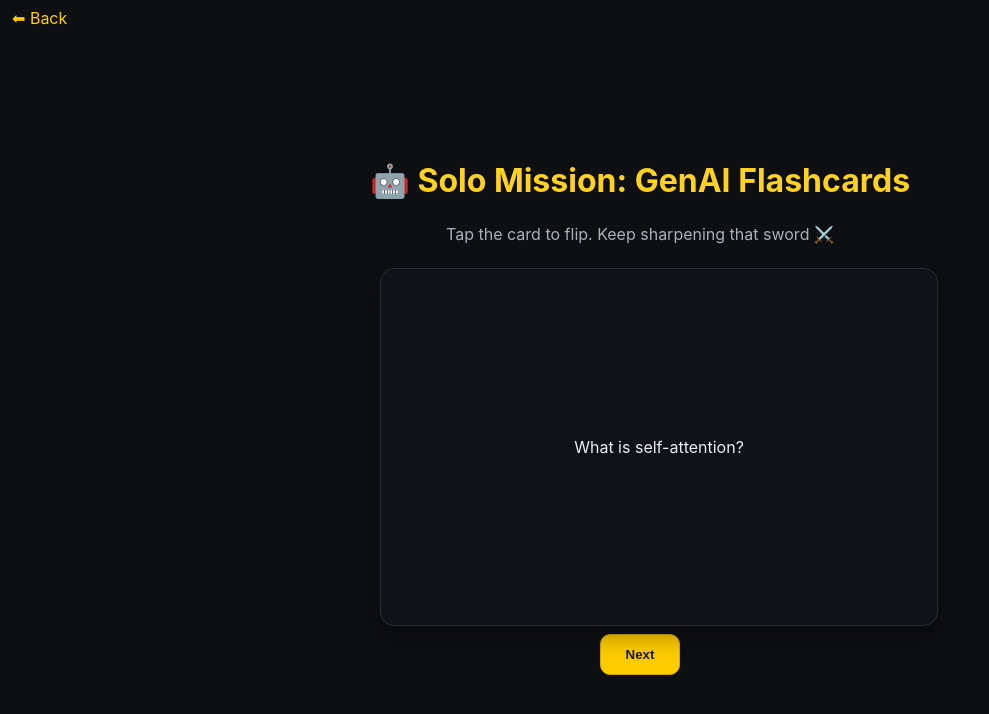
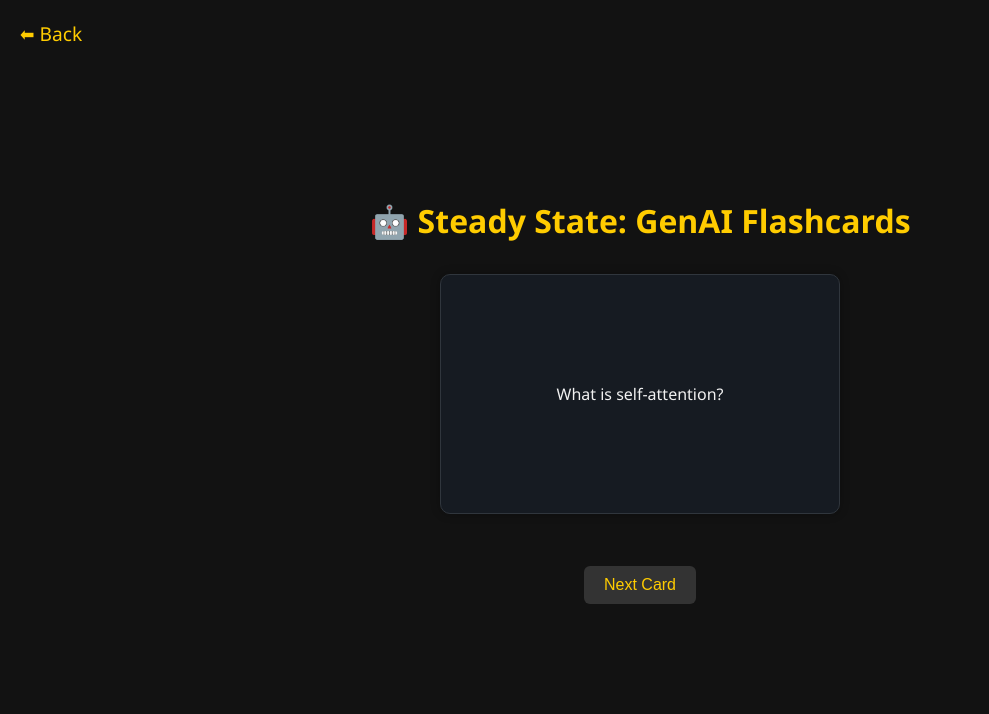
Before and after one commit to oleebranch/interview_slayer, a website: page flashcard_genai.html in a window 1280 px wide. Shown: the whole page, without its empty margins (0-989 px from the left). Drawn offline with Linux system fonts and the light colour scheme.

Commit message:
align shared layout, back link anchored and mini-safe card.

```diff
--- a/flashcard_genai.html
+++ b/flashcard_genai.html
@@ -7,197 +7,115 @@
   <link rel="manifest" href="manifest.json" />
   <meta name="theme-color" content="#121212" />
   <title>GenAI Flashcards</title>
+  <link rel="stylesheet" href="style.css">
 
   <style>
-    :root {
-      --bg: #0e0f12;
-      --panel: #1a1d22;
-      --panel-2: #15181d;
-      --text: #e9eef3;
-      --muted: #a9b1bb;
-      --yellow: #ffd21f;
-      --yellow-2: #ffcc00;
-      --border: #2a2f36;
+    body {
+      background-color: #121212;
+      color: #f1f1f1;
+      font-family: 'Segoe UI', Tahoma, Geneva, Verdana, sans-serif;
+      display: flex;
+      flex-direction: column;
+      align-items: center;
+      justify-content: center;
+      height: 100vh;
+      margin: 0;
     }
 
-    /* base */
-    html,
-    body {
-      height: 100%;
-      margin: 0;
-      background: var(--bg);
-      color: var(--text);
-      font-family: Inter, system-ui, -apple-system, Segoe UI, Roboto, Helvetica, Arial, sans-serif;
+    h1 {
+      font-size: 2rem;
+      color: #ffcc00;
+      margin-bottom: 2rem;
     }
 
-    body {
-      overflow: hidden;
-    }
-
-    /* no page scroll */
-
-    /* frame */
-    .app {
-      min-height: 100dvh;
-      min-height: 100svh;
-      display: grid;
-      grid-template-rows: auto 1fr;
-    }
-
-    .app-header {
-      display: flex;
-      align-items: center;
-      gap: .5rem;
-      padding: calc(8px + env(safe-area-inset-top, 0px)) 12px 8px 12px;
-      background: var(--bg);
-    }
-
-    .app-header .back {
-      color: var(--yellow-2);
-      text-decoration: none;
-      font-size: 1rem;
-    }
-
-    #fs-btn {
-      display: none;
-    }
-
-    /* hidden for now */
-
-    /* center stage */
-    .stage {
-      display: grid;
-      place-items: center;
-      padding: 12px;
-    }
-
-    .center {
-      width: min(92vw, 800px);
-      display: grid;
-      gap: 18px;
-      text-align: center;
-    }
-
-    /* flashcard */
-    .title {
-      font-size: clamp(22px, 3.2vw, 32px);
-      color: var(--yellow);
-      margin: 0 0 6px;
-    }
-
-    .subtle {
-      color: var(--muted);
-      margin: 0 0 6px;
-    }
-
-    .card-wrap {
+    .card-container {
       perspective: 1000px;
-      width: min(92vw, 520px);
-      height: 320px;
-      margin: 0 auto;
+      width: 100%;
+      max-width: 400px;
+      height: 240px;
+      margin-bottom: 2rem;
     }
 
     .card {
       width: 100%;
       height: 100%;
-      background: #0f1318;
-      border: 1px solid var(--border);
-      border-radius: 14px;
-      box-shadow: 0 10px 24px rgba(0, 0, 0, .35);
+      background-color: #161b22;
+      border: 1px solid #30363d;
+      border-radius: 10px;
+      box-shadow: 0 0 10px rgba(0, 0, 0, 0.3);
       display: flex;
       align-items: center;
       justify-content: center;
       text-align: center;
-      padding: 18px;
+      padding: 1rem;
+      transition: transform 0.6s;
       transform-style: preserve-3d;
-      transition: transform .6s;
+      position: relative;
       cursor: pointer;
+    }
+
+    .front,
+    .back {
+      position: absolute;
+      width: 100%;
+      height: 100%;
+      backface-visibility: hidden;
+      display: flex;
+      flex-direction: column;
+      align-items: center;
+      justify-content: center;
+      padding: 1rem;
+    }
+
+    .back {
+      transform: rotateY(180deg);
     }
 
     .card.flipped {
       transform: rotateY(180deg);
     }
 
-    .face {
-      position: absolute;
-      inset: 0;
-      display: flex;
-      flex-direction: column;
-      align-items: center;
-      justify-content: center;
-      padding: 18px;
-      backface-visibility: hidden;
-      border-radius: 14px;
-    }
-
-    .face.back {
-      transform: rotateY(180deg);
-    }
-
-    /* controls */
-    .controls {
-      display: flex;
-      gap: 14px;
-      /* more space between buttons */
-      justify-content: center;
-      margin-top: 28px;
-      /* space between card and buttons */
+    .card:hover {
+      background-color: #2a2a2a;
     }
 
     .btn {
-      border: 1px solid var(--border);
-      border-radius: 10px;
-      padding: 12px 16px;
-      /* slightly bigger tap target */
-      background: var(--panel-2);
-      color: var(--yellow-2);
-      font-weight: 700;
+      margin-top: 20px;
+      padding: 10px 20px;
+      font-size: 1rem;
+      background-color: #333;
+      color: #ffcc00;
+      border: none;
+      border-radius: 6px;
       cursor: pointer;
-      min-width: 80px;
-      /* keeps them from shrinking too much */
     }
 
-    .btn.primary {
-      background: var(--yellow-2);
-      color: #1a1a1a;
-      border-color: #d0a800;
-    }
-
-    /* small screens */
-    @media (max-width:520px) {
-      .card-wrap {
-        height: 280px;
-      }
+    .btn:hover {
+      background-color: #444;
     }
   </style>
 </head>
 
 <body>
-  <div class="app">
-    <header class="app-header">
-      <a class="back" href="solo.html">⬅ Back</a>
-      <!-- <button id="fs-btn" aria-pressed="false" title="Toggle Fullscreen">⛶</button> -->
-    </header>
+  <a href="steady.html" style="
+      position: absolute;
+      top: 20px;
+      left: 20px;
+      color: #f1f1f1;
+      text-decoration: none;
+      font-size: 1.2rem;
+      color: #ffcc00;
+    ">⬅ Back</a>
 
-    <main class="stage">
-      <section class="center">
-        <h1 class="title">🤖 Solo Mission: GenAI Flashcards</h1>
-        <p class="subtle">Tap the card to flip. Keep sharpening that sword ⚔️</p>
+  <h1>🤖 Steady State: GenAI Flashcards</h1>
+  <div class="card-container" onclick="flipCard()">
+    <div id="card" class="card">
+      <div class="front" id="front"> Loading question...</div>
+      <div class="back" id="back">Loading answer...</div>
+    </div>
+  </div>
 
-        <div class="card-wrap" onclick="flipCard()">
-          <div class="card" id="card">
-            <div class="face front" id="front">Loading question…</div>
-            <div class="face back" id="back">Loading answer…</div>
-          </div>
-        </div>
-
-        <div class="controls">
-          <!-- <button class="btn" onclick="flipCard()">Flip</button> -->
-          <button class="btn primary" onclick="nextCard()">Next</button>
-        </div>
-      </section>
-    </main>
-  </div>
+  <button class="btn" onclick="nextCard()">Next Card</button>
 
   <script>
     let cards = [];
```
